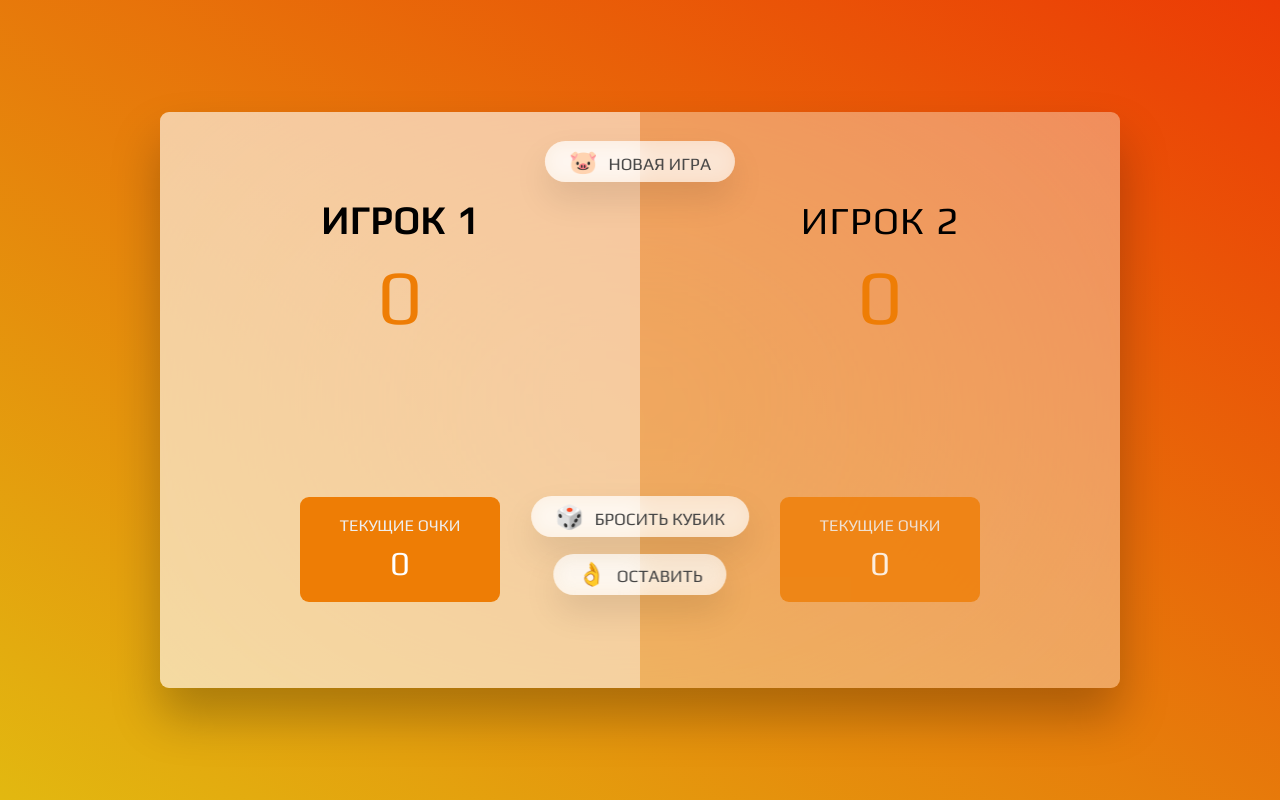
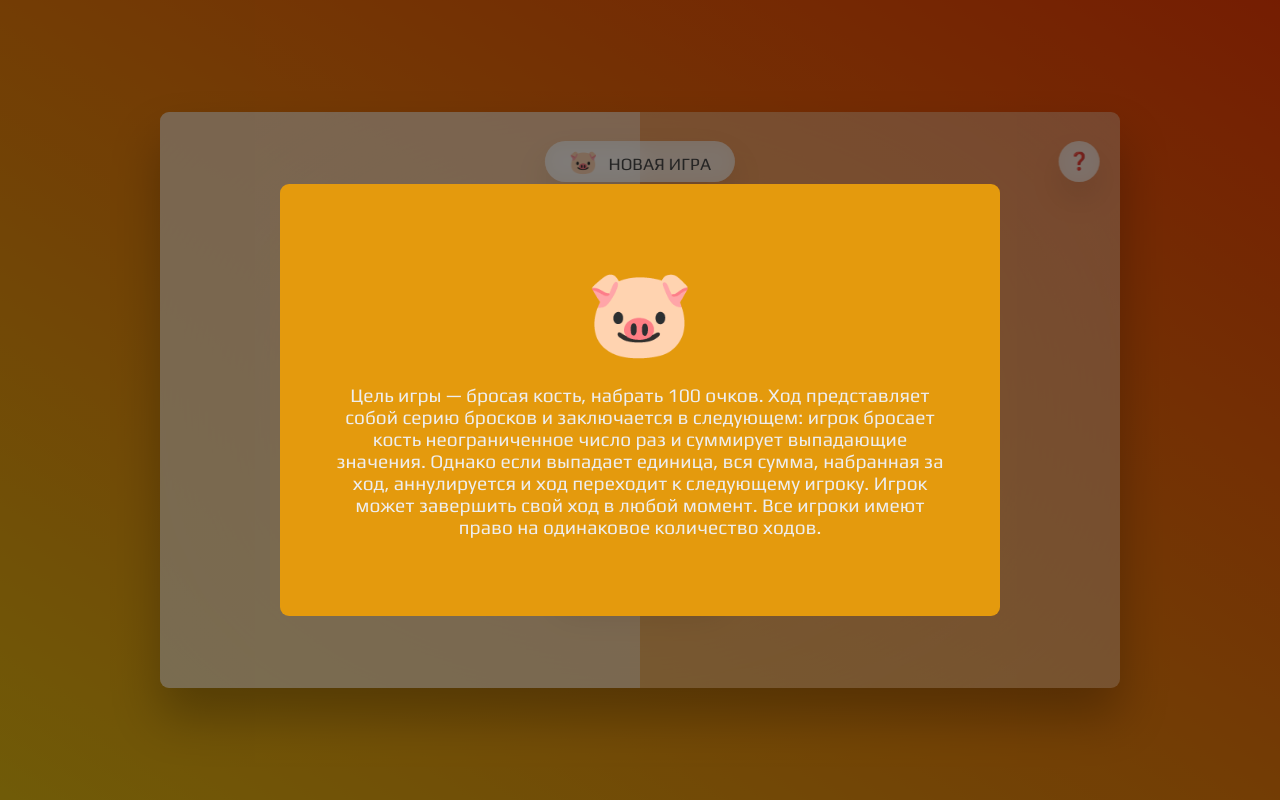
Before and after one commit to ku13shov/pig-game, a plain HTML site: page index.html in a window 1280 px wide. Drawn offline with Linux system fonts and the light colour scheme.

Commit message:
add rules popup

```diff
--- a/index.html
+++ b/index.html
@@ -30,7 +30,22 @@
       <button class="btn btn--new">🐷 Новая игра</button>
       <button class="btn btn--roll">🎲 Бросить кубик</button>
       <button class="btn btn--hold">👌 Оставить</button>
+      <button class="btn btn--rules">❓</button>
     </main>
+
+    <div class="rules-overlay"></div>
+    <div class="rules">
+      <div class="rules__popup">
+        <div class="rules__text rules__text--pig">
+          🐷
+        </div>
+        <div class="rules__text">
+          Цель игры — бросая кость, набрать 100 очков. Ход представляет собой серию бросков и заключается в следующем: игрок бросает кость неограниченное число раз и суммирует выпадающие значения. Однако если выпадает единица, вся сумма, набранная за ход, аннулируется и ход переходит к следующему игроку. Игрок может завершить свой ход в любой момент. Все игроки имеют право на одинаковое количество ходов.
+        </div>
+      </div>
+
+    </div>
+
     <script src="script.js"></script>
   </body>
 </html>
--- a/style.css
+++ b/style.css
@@ -137,6 +137,13 @@ main {
 .btn--hold {
   top: 46rem;
 }
+.btn--rules {
+  display: flex;
+  padding: 1.1rem 1rem;
+  top: 3rem;
+  left: auto;
+  right: 0;
+}
 
 .btn:active {
   transform: translate(-50%, 3px);
@@ -166,6 +173,39 @@ main {
 
 .hidden {
   display: none;
+}
+
+/* Popup */
+.rules-overlay {
+  position: absolute;
+  width: 100%;
+  height: 100%;
+  background: rgba(0, 0, 0, 0.5);
+}
+.rules {
+  position: absolute;
+  background: #e49a0d;
+  width: 100%;
+  height: 100%;
+  max-width: 75rem;
+  max-height: 45rem;
+  border-radius: 9px;
+  display: flex;
+  flex-direction: column;
+  align-items: center;
+  justify-content: center;
+  padding: 0 50px;
+}
+.rules__text {
+  font-size: 2rem;
+  color: #eee;
+  text-align: center;
+}
+.rules__text + .rules__text {
+  margin-top: 20px;
+}
+.rules__text--pig {
+  font-size: 9rem;
 }
 
 
```
